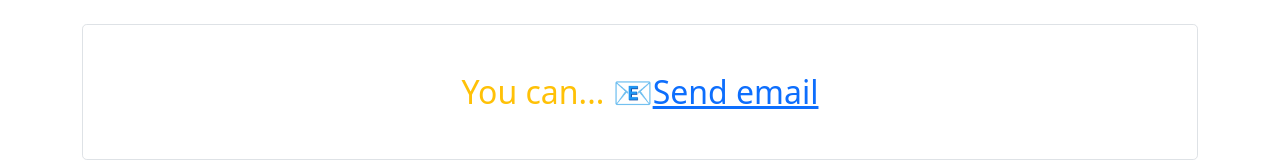
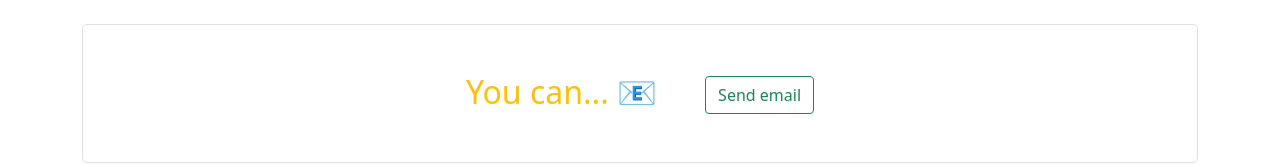
Before and after one commit to Robiul26/travel-guru, a React (Create React App) app: page /contact in a window 1280 px wide. Shown: the part 178-343 px from the top of the page. Built offline with nearby package versions, Linux system fonts and the light colour scheme.

Commit message:
add button in contact page

```diff
--- a/src/componets/pages/Contact.jsx
+++ b/src/componets/pages/Contact.jsx
@@ -10,7 +10,7 @@ const Contact = () => {
             <Container>
                 <h2 className='text-warning text-center page-link py-5 mt-5 rounded-3'>
                     You can... 📧
-                    <Link as={Link} to="#" onClick={() => window.location = 'mailto:robiulrobi26@gmail.com'}>Send email</Link>
+                    <Link className='btn btn-outline-success ms-5' as={Link} to="#" onClick={() => window.location = 'mailto:robiulrobi26@gmail.com'}>Send email</Link>
                 </h2>
             </Container>
         </>
```
